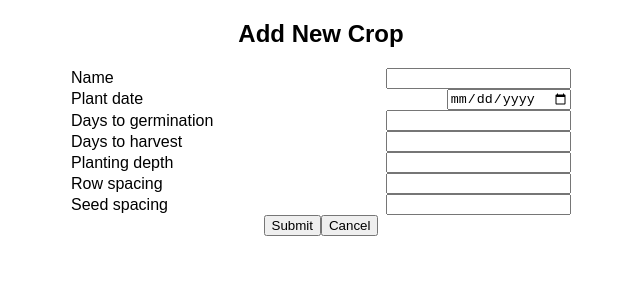
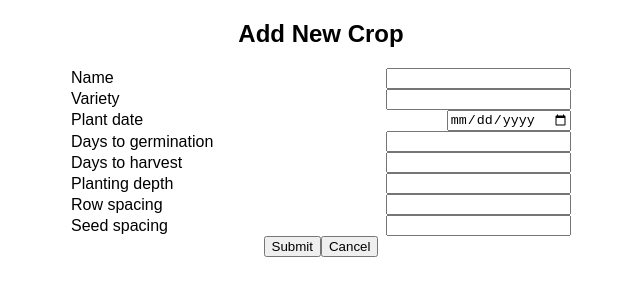
Before and after one commit to ryandabler/mcgregor, a React (Create React App) app: page /garden/new in a window 1280 px wide. Shown: the top 300 px of the page, without its empty margins (319-959 px from the left). Built offline with nearby package versions, Linux system fonts and the light colour scheme.

Commit message:
add "variety" field to new crop form

```diff
--- a/src/components/garden-plot-new-form.js
+++ b/src/components/garden-plot-new-form.js
@@ -30,6 +30,10 @@ export function GardenPlotNewForm(props) {
             <div className="new-crop-form-row">
                 <label htmlFor="newCropName">Name</label>
                 <input id="newCropName" name="name" type="text" required />
+            </div>
+            <div className="new-crop-form-row">
+                <label htmlFor="newCropVariety">Variety</label>
+                <input id="newCropVariety" name="variety" type="text" required />
             </div>
             <div className="new-crop-form-row">
                 <label htmlFor="newCropPlantDate">Plant date</label>
```
